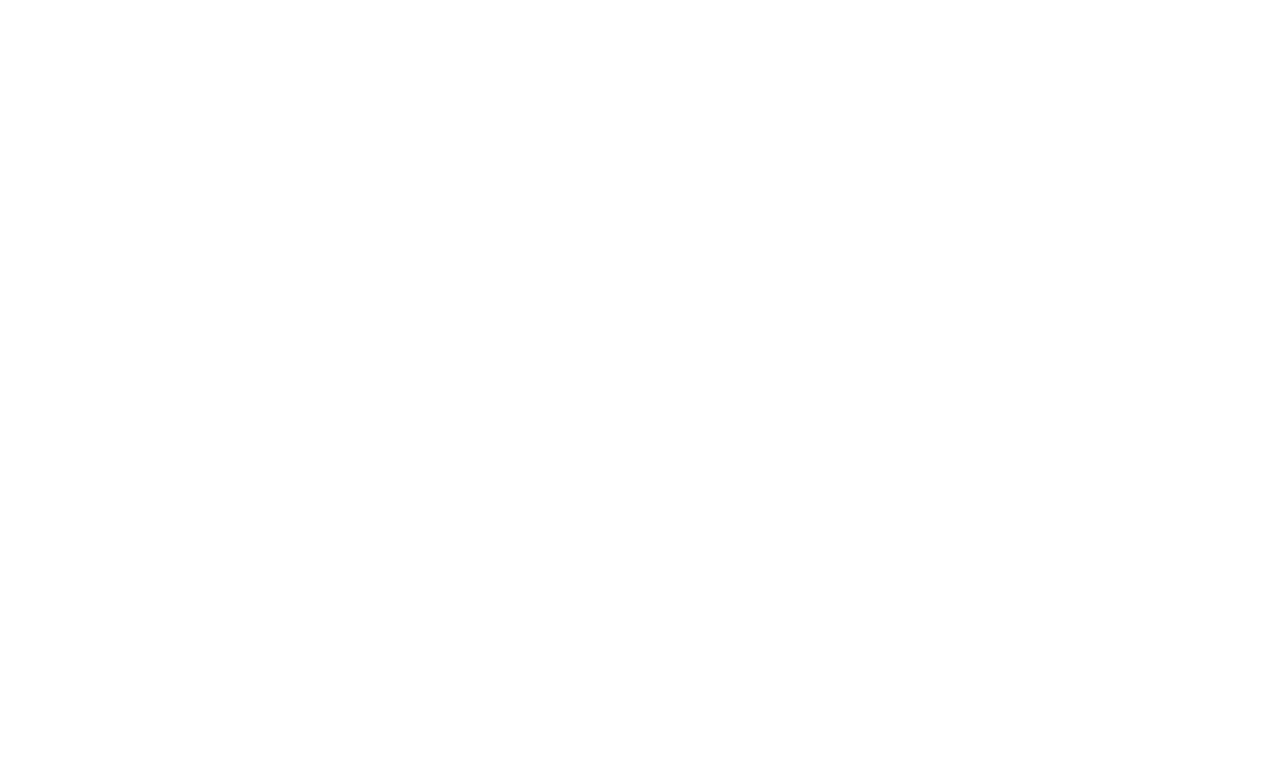
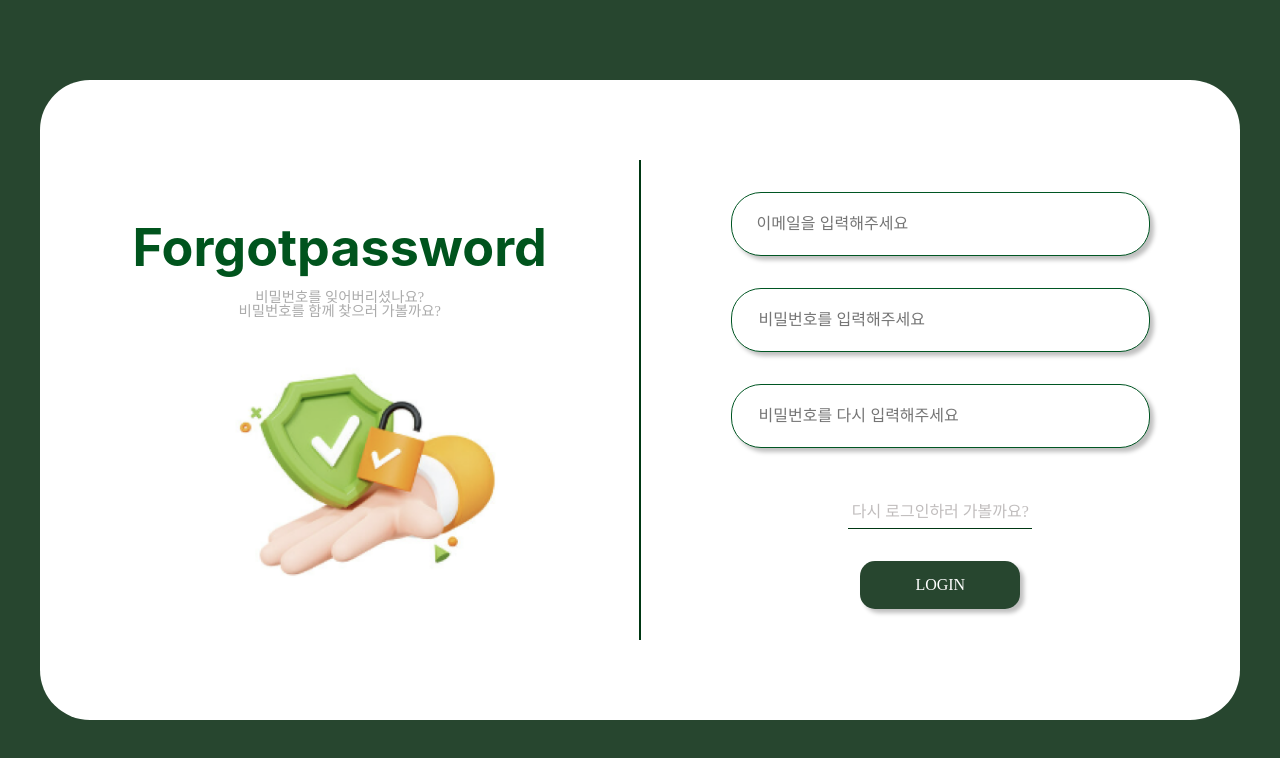
Before and after one commit to kody-gsm/Gni-client, a React (Create React App) app: page /forgotpw in a window 1280 px wide. Shown: the top 758 px of the page. Built offline with nearby package versions, Linux system fonts and the light colour scheme.

Commit message:
add forgotpassword Page

```diff
--- a/src/pages/ForgotPW/index.jsx
+++ b/src/pages/ForgotPW/index.jsx
@@ -1,11 +1,107 @@
-import React from 'react';
+import React, { useState } from "react";
+import * as S from "./style";
 
 function ForgotPW(props) {
-    return (
-        <div>
+  const [email, setEmail] = useState("");
+  const [pw, setPw] = useState("");
+  const [repw , setRepw] = useState("");
+  const [pwFocus, setPwFocus] = useState(false);
+  const [view, setView] = useState(true);
+  const [rePwFocus, setRePwFocus] = useState(false);
+  const [review, setReView] = useState(true);
 
-        </div>
-    );
+  const clickSetView = () => {
+    setView(!view);
+  };
+
+  const clickSetReView = () => {
+    setReView(!review);
+  };
+
+  return (
+    <>
+      <S.ForgotPWBackground />
+      <S.ForgotSection>
+        <S.ForgotPwScreenSection>
+          <S.ForgotTitle>Forgotpassword</S.ForgotTitle>
+          <S.SubTitle>
+            비밀번호를 잊어버리셨나요?
+            <br />
+            비밀번호를 함께 찾으러 가볼까요?
+          </S.SubTitle>
+          <S.ForgotPaint />
+        </S.ForgotPwScreenSection>
+        <S.DivideLine />
+        <S.ForgotPWFormSection>
+          <S.EmailInput
+            type="text"
+            placeholder="이메일을 입력해주세요"
+            defaultValue={email}
+            onChange={(e) => {
+              setEmail(e.target.value);
+            }}
+          />
+          <S.PasswordInputDiv>
+            <S.PasswordInput
+              name="pwinput"
+              type={view ? "password" : "text"}
+              placeholder="비밀번호를 입력해주세요"
+              defaultValue={pw}
+              onChange={(e) => {
+                setPw(e.target.value);
+              }}
+              onFocus={() => {
+                setPwFocus(true);
+              }}
+              onBlur={() => {
+                setTimeout(() => {
+                  setPwFocus(false);
+                }, 93);
+              }}
+            />
+            {pwFocus ? (
+              view ? (
+                <S.PasswordNotView onClick={clickSetView} />
+              ) : (
+                <S.PasswordView onClick={clickSetView} />
+              )
+            ) : null}
+          </S.PasswordInputDiv>
+
+          <S.PasswordInputDiv>
+            <S.PasswordInput
+              name="pwinput"
+              type={review ? "password" : "text"}
+              placeholder="비밀번호를 다시 입력해주세요"
+              defaultValue={repw}
+              onChange={(e) => {
+                setRepw(e.target.value);
+              }}
+              onFocus={() => {
+                setRePwFocus(true);
+              }}
+              onBlur={() => {
+                setTimeout(() => {
+                  setRePwFocus(false);
+                }, 93);
+              }}
+            />
+            {rePwFocus ? (
+              review ? (
+                <S.PasswordNotView onClick={clickSetReView} />
+              ) : (
+                <S.PasswordView onClick={clickSetReView} />
+              )
+            ) : null}
+          </S.PasswordInputDiv>
+
+          <S.ReLogin href="/login">다시 로그인하러 가볼까요?</S.ReLogin>
+          <S.ReLoginLine />
+          <S.LoginButton>LOGIN</S.LoginButton>
+        </S.ForgotPWFormSection>
+      </S.ForgotSection>
+    </>
+  );
 }
 
 export default ForgotPW;
--- a/src/pages/ForgotPW/style.js
+++ b/src/pages/ForgotPW/style.js
@@ -0,0 +1,185 @@
+import styled, { createGlobalStyle } from "styled-components";
+import ForgotPaintSrc from '../../assets/ForgotPW.png'
+import PWViewSrc from "../../assets/PasswordView.png";
+import PWNotViewSrc from "../../assets/PasswordNotView.png";
+
+export const ForgotPWBackground = createGlobalStyle`
+#root,
+html,
+body {
+    width: 100%;
+    height: 100%;
+    background-color: #27462F;
+    overflow: hidden;
+}
+`;
+
+export const ForgotSection = styled.div`
+  display: flex;
+  width: 150vh;
+  height: 80vh;
+  margin: 0 auto;
+  margin-top: 10vh;
+  background-color: white;
+  border-radius: 50px;
+`;
+
+export const ForgotPwScreenSection = styled.div`
+  display: inline-block;
+  display: flex;
+  flex-direction: column;
+  justify-content: center;
+  align-items: center;
+  width: 50%;
+  height: 80vh;
+`;
+
+export const ForgotPWFormSection = styled.div`
+  display: inline-block;
+  display: flex;
+  flex-direction: column;
+  justify-content: center;
+  align-items: center;
+  width: 50%;
+  height: 80vh;
+`;
+
+export const DivideLine = styled.div`
+  margin-top: 10vh;
+  height: 60vh;
+  width: 1.2px;
+  background-color: #003713;
+`;
+
+export const ForgotTitle = styled.h2`
+  font-family: "Inter";
+  font-size: 6.5vh;
+  font-weight: 700;
+  color: #00541d;
+`;
+
+export const SubTitle = styled.span`
+  margin-top: 2vh;
+  text-align: center;
+  font-size: 1.8vh;
+  color: #ababab;
+`;
+
+export const ForgotPaint = styled.div`
+  width: 40vh;
+  height: 27vh;
+  margin-top: 5.5vh;
+  margin-left: 6.3vh;
+  background-image: url(${ForgotPaintSrc});
+  background-repeat: no-repeat;
+  object-fit: contain;
+  background-size: cover;
+  border: none;
+  outline: none;
+`;
+
+export const EmailInput = styled.input`
+  box-sizing: border-box;
+  width: 70%;
+  height: 8vh;
+
+  background: #ffffff;
+  border: 1px solid #005623;
+  box-shadow: 4px 4px 4px rgba(0, 0, 0, 0.25);
+  border-radius: 30px;
+
+  padding: 25px;
+  font-size: 2vh;
+  margin-bottom: 4vh;
+
+  &:focus {
+    outline: none;
+  }
+`;
+
+export const PasswordInputDiv = styled.div`
+  box-sizing: border-box;
+  width: 70%;
+  height: 8vh;
+
+  background: #ffffff;
+  border: 1px solid #005623;
+  box-shadow: 4px 4px 4px rgba(0, 0, 0, 0.25);
+  border-radius: 30px;
+  margin-bottom: 4vh;
+  padding: 15px;
+
+  display: flex;
+  align-items: center;
+`;
+
+export const PasswordInput = styled.input`
+  box-sizing: border-box;
+  padding-left: 1.5vh;
+  width: 90%;
+  height: 7vh;
+  border-radius: 30px;
+  border: none;
+  font-size: 2vh;
+
+  &:focus {
+    border: none;
+    outline: none;
+  }
+`;
+
+export const PasswordNotView = styled.div`
+  width: 3.5vh;
+  height: 3vh;
+
+  background-image: url(${PWNotViewSrc});
+  background-repeat: no-repeat;
+  object-fit: contain;
+  background-size: cover;
+  border: none;
+  outline: none;
+`;
+
+export const PasswordView = styled.div`
+  width: 3.9vh;
+  height: 3vh;
+
+  background-image: url(${PWViewSrc});
+  background-repeat: no-repeat;
+  object-fit: contain;
+  background-size: cover;
+  border: none;
+  outline: none;
+`;
+
+
+export const ReLogin = styled.a`
+  margin-top: 3vh;
+  font-size: 2vh;
+  text-decoration: none;
+  color: #c0bdbd;
+
+  &:hover {
+    color: #1e1e1e;
+  }
+`;
+
+export const ReLoginLine = styled.div`
+  background-color: #003713;
+  width: 23vh;
+  height: 1px;
+  margin-top: 1vh;
+`;
+
+export const LoginButton = styled.div`
+  width: 20vh;
+  height: 6vh;
+  margin-top: 4vh;
+  background: #27462f;
+  box-shadow: 4px 4px 4px rgba(0, 0, 0, 0.25);
+  border-radius: 15px;
+  color: white;
+  font-size: 2vh;
+  text-align: center;
+  line-height: 6vh;
+`;
```
